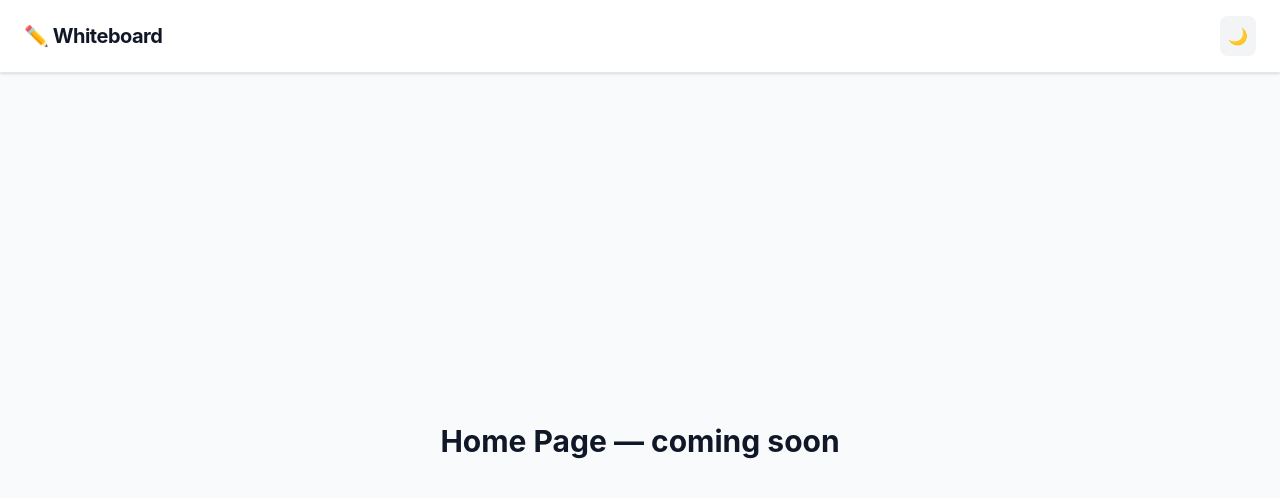
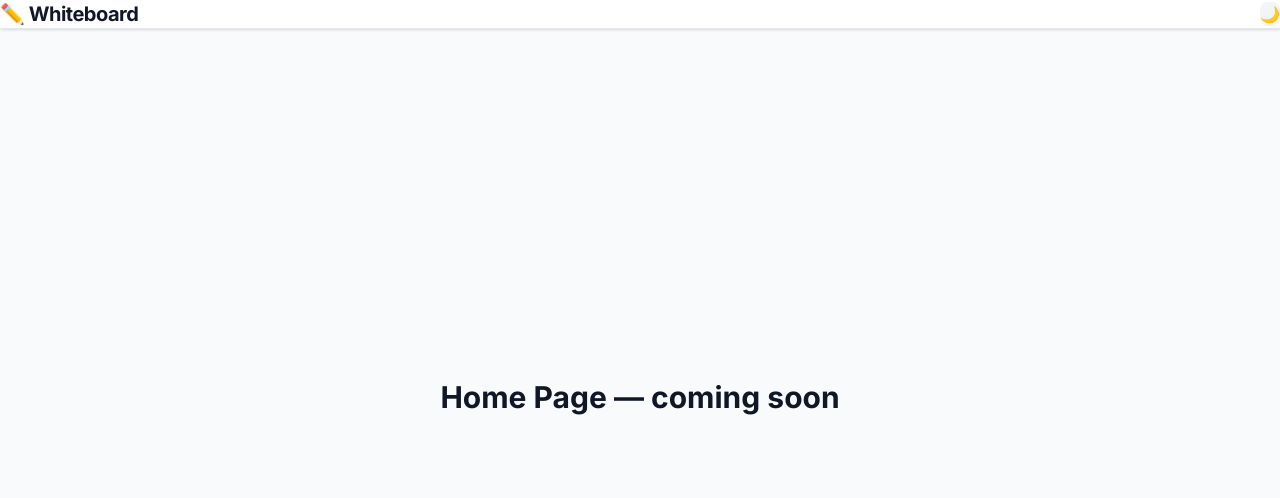
Before and after one commit to Sujal-Dudhe/collaborative-whiteboard, a React (Vite) app in the folder client/: page / in a window 1280 px wide. Shown: the top 498 px of the page. Built offline with nearby package versions, Linux system fonts and the light colour scheme.

Commit message:
refactor: remove accent color, use pure neutral palette

```diff
--- a/client/index.html
+++ b/client/index.html
@@ -4,7 +4,14 @@
     <meta charset="UTF-8" />
     <link rel="icon" type="image/svg+xml" href="/favicon.svg" />
     <meta name="viewport" content="width=device-width, initial-scale=1.0" />
-    <title>client</title>
+
+    <link rel="preconnect" href="https://fonts.googleapis.com" />
+    <link rel="preconnect" href="https://fonts.gstatic.com" crossorigin />
+    <link
+    href="https://fonts.googleapis.com/css2?family=Inter:wght@300;400;500;600;700&display=swap"
+    rel="stylesheet"
+/>
+    <title>Collaborative Whiteboard</title>
   </head>
   <body>
     <div id="root"></div>
--- a/client/src/index.css
+++ b/client/src/index.css
@@ -1,3 +1,65 @@
 @import "tailwindcss";
 
+@theme {
+  --font-sans: "Inter", "system-ui", "-apple-system", sans-serif;
+
+  --color-neutral-0: #ffffff;
+  --color-neutral-50: #f9f9f9;
+  --color-neutral-100: #f0f0f0;
+  --color-neutral-200: #e4e4e4;
+  --color-neutral-300: #d0d0d0;
+  --color-neutral-400: #a0a0a0;
+  --color-neutral-500: #717171;
+  --color-neutral-600: #4a4a4a;
+  --color-neutral-700: #2e2e2e;
+  --color-neutral-800: #1a1a1a;
+  --color-neutral-900: #111111;
+  --color-neutral-950: #080808;
+
+  --radius-xl: 12px;
+  --radius-2xl: 16px;
+  --radius-3xl: 24px;
+
+  --text-display: 3.5rem;
+  --text-display--line-height: 1.1;
+  --text-display--letter-spacing: -0.03em;
+  --text-display--font-weight: 700;
+
+  --text-heading: 2rem;
+  --text-heading--line-height: 1.2;
+  --text-heading--letter-spacing: -0.02em;
+  --text-heading--font-weight: 600;
+
+  --text-title: 1.25rem;
+  --text-title--line-height: 1.3;
+  --text-title--letter-spacing: -0.01em;
+  --text-title--font-weight: 600;
+
+  --shadow-card: 0 1px 3px rgba(0, 0, 0, 0.06), 0 1px 2px rgba(0, 0, 0, 0.04);
+  --shadow-card-dark: 0 1px 3px rgba(0, 0, 0, 0.4);
+}
+
 @custom-variant dark (&:where(.dark, .dark *));
+
+* {
+  box-sizing: border-box;
+  margin: 0;
+  padding: 0;
+}
+
+html {
+  font-family: 'Inter', system-ui, -apple-system, sans-serif;
+  -webkit-font-smoothing: antialiased;
+  -moz-osx-font-smoothing: grayscale;
+  text-rendering: optimizeLegibility;
+}
+
+body {
+  background: #ffffff;
+  color: #0a0a0a;
+}
+
+html.dark body {
+  background: #080808;
+  color: #f5f5f5;
+}
```
